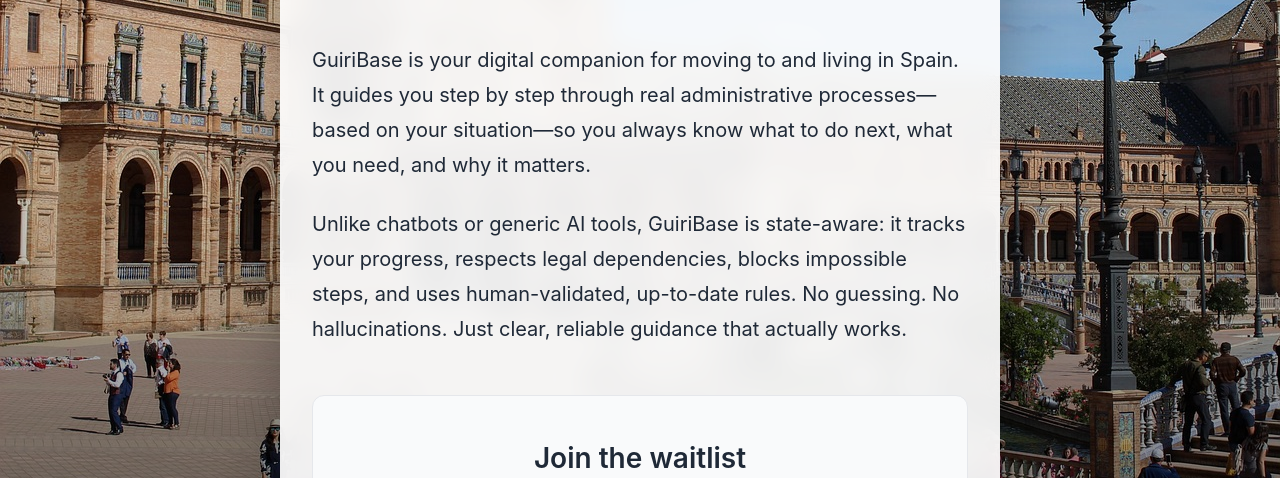
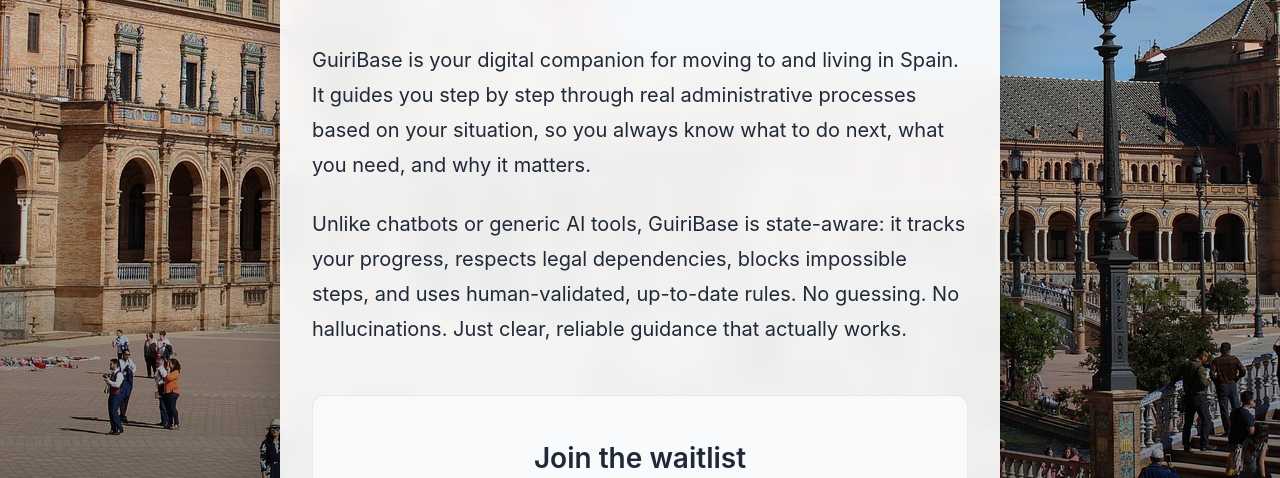
Before and after one commit to miriamblanca/GuiriBase, a plain HTML site: page index.html in a window 1280 px wide. Shown: the part 322-800 px from the top of the page. Drawn offline with Linux system fonts and the light colour scheme.

Commit message:
Update index.html

```diff
--- a/index.html
+++ b/index.html
@@ -352,7 +352,7 @@
     <main>
       <div class="marketing-text">
         <p>GuiriBase is your digital companion for moving to and living in Spain.<br>
-          It guides you step by step through real administrative processes—based on your situation—so you always know
+          It guides you step by step through real administrative processes based on your situation, so you always know
           what to do next, what you need, and why it matters.</p>
 
         <p>Unlike chatbots or generic AI tools, GuiriBase is state-aware: it tracks your progress, respects legal
```
